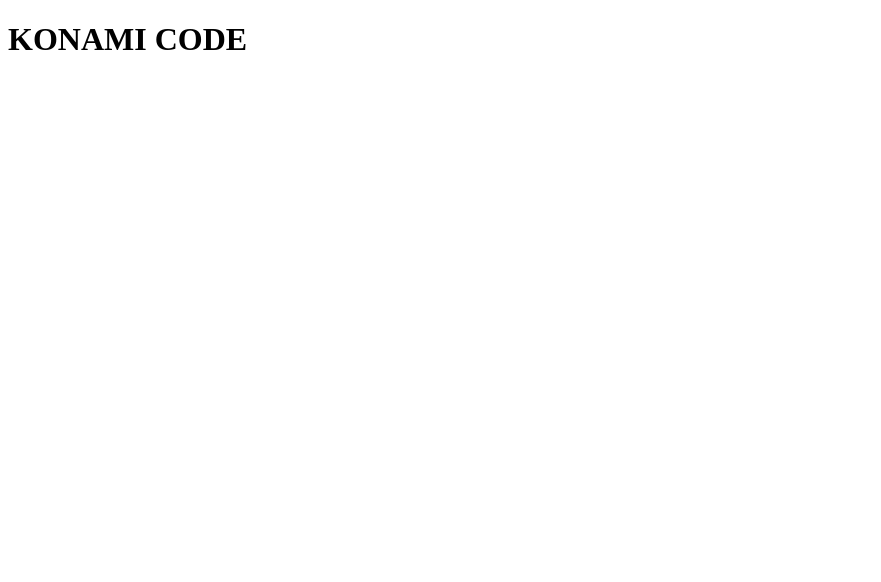
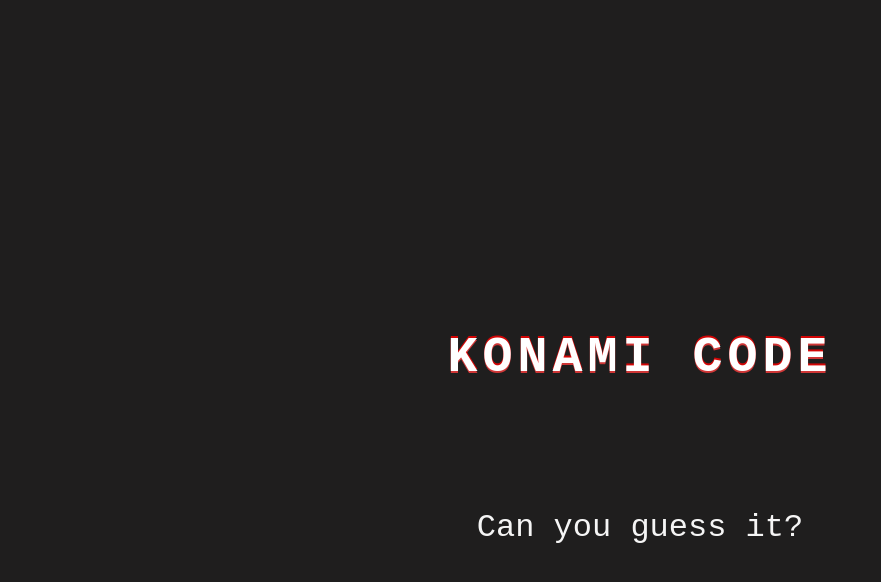
Before and after one commit to 2y2son4/js-30-days-challenge, a plain HTML site: page 12-key-sequence-detection/index.html in a window 1280 px wide. Shown: the whole page, without its empty margins (0-881 px from the left). Drawn offline with Linux system fonts and the light colour scheme.

Commit message:
:dizzy: Add animation to main title

```diff
--- a/12-key-sequence-detection/css/main.css
+++ b/12-key-sequence-detection/css/main.css
@@ -0,0 +1,87 @@
+* {
+  font-family: 'Courier New', Courier, monospace;
+}
+body {
+  min-height: 100vh;
+  display: flex;
+  flex-direction: column;
+  justify-content: center;
+  align-items: center;
+  background-color: #1f1e1e;
+}
+
+.glitch {
+  font-size: 50px;
+  text-decoration: none;
+  text-transform: uppercase;
+
+  color: #fff;
+  letter-spacing: 5px;
+}
+.glitch:before {
+  display: block;
+  content: attr(data-glitch);
+  text-transform: uppercase;
+  position: relative;
+  top: 55px;
+  height: 100%;
+  width: 100%;
+  opacity: 0.8;
+}
+.glitch:after {
+  display: block;
+  content: attr(data-glitch);
+  text-transform: uppercase;
+  position: relative;
+  top: -55px;
+  height: 100%;
+  width: 100%;
+  opacity: 0.8;
+}
+
+.glitch:before {
+  color: red;
+  z-index: -1;
+}
+.glitch:after {
+  color: rgb(252, 61, 61);
+  z-index: -2;
+}
+
+.glitch:hover:before {
+  animation: glitch 0.5s cubic-bezier(0.25, 0.46, 0.45, 0.94) both 5;
+}
+.glitch:hover:after {
+  animation: glitch 0.5s cubic-bezier(0.25, 0.46, 0.45, 0.94) reverse both 5;
+}
+
+@keyframes glitch {
+  0% {
+    transform: translate(0);
+  }
+  20% {
+    transform: translate(-3px, 3px);
+  }
+  40% {
+    transform: translate(-3px, -3px);
+  }
+  60% {
+    transform: translate(3px, 3px);
+  }
+  80% {
+    transform: translate(3px, -3px);
+  }
+  to {
+    transform: translate(0);
+  }
+}
+
+.paragraph {
+  color: whitesmoke;
+  font-size: 32px;
+  /* position: absolute;
+  top: 50%;
+  left: 50%;
+  transform: translate(-50%, 100%);
+  margin: 0; */
+}
--- a/12-key-sequence-detection/index.html
+++ b/12-key-sequence-detection/index.html
@@ -9,7 +9,16 @@
     <script type="text/javascript" src="https://www.cornify.com/js/cornify.js"></script>
   </head>
   <body>
-    <h1>KONAMI CODE</h1>
+    <div id="wrapper">
+      <h1
+        class="title glitch"
+        data-glitch="
+      Konami code"
+      >
+        Konami code
+      </h1>
+    </div>
+    <p class="paragraph">Can you guess it?</p>
     <script src="./js/main.js"></script>
   </body>
 </html>
```
